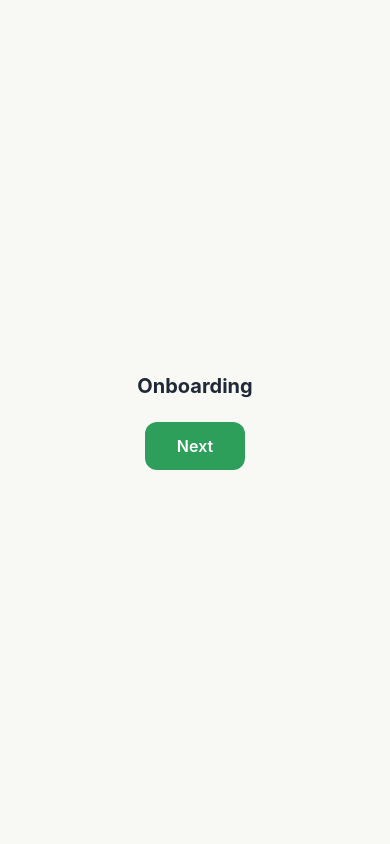
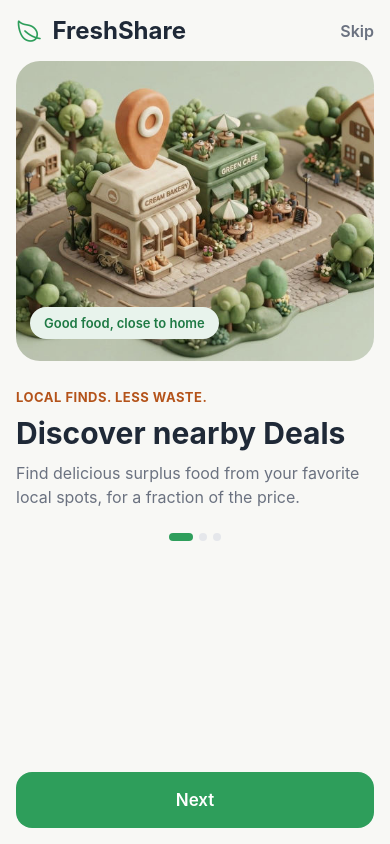
Before and after one commit to memadan122/FreshShare, a React Native app: screen /Onboarding in a window 390 px wide. Built offline with nearby package versions, Linux system fonts and the light colour scheme.

Commit message:
Build onboarding screens

```diff
--- a/src/screens/OnboardingScreen.js
+++ b/src/screens/OnboardingScreen.js
@@ -1,14 +1,110 @@
-import { View, Text, TouchableOpacity, StyleSheet } from 'react-native';
+import { useRef, useState } from 'react';
+import { View, Text, Image, FlatList, TouchableOpacity, StyleSheet, useWindowDimensions } from 'react-native';
+import { SafeAreaView } from 'react-native-safe-area-context';
+import Logo from '../components/Logo';
+import PrimaryButton from '../components/PrimaryButton';
 import { colors, fontSize, radius } from '../constants/theme';
 
+const slides = [
+  {
+    id: '1',
+    image: require('../../assets/images/onboarding-1.jpg'),
+    caption: 'Good food, close to home',
+    eyebrow: 'LOCAL FINDS. LESS WASTE.',
+    title: 'Discover nearby Deals',
+    text: 'Find delicious surplus food from your favorite local spots, for a fraction of the price.',
+    green: true,
+  },
+  {
+    id: '2',
+    image: require('../../assets/images/onboarding-2.jpg'),
+    caption: 'A little tap. A big difference.',
+    eyebrow: 'LESS WAITING. MORE SAVING.',
+    title: 'Reserve in seconds',
+    text: 'Choose a surprise bag, reserve your share, and leave the good food out of the bin.',
+    green: false,
+  },
+  {
+    id: '3',
+    image: require('../../assets/images/onboarding-3.jpg'),
+    caption: 'A delicious way to do good',
+    eyebrow: 'YOUR BAG. YOUR LITTLE WIN.',
+    title: 'Pick up and enjoy',
+    text: 'Stop by during your pickup window. Enjoy something tasty and help fight food waste.',
+    green: true,
+  },
+];
+
 export default function OnboardingScreen({ navigation }) {
+  const { width } = useWindowDimensions();
+  const [index, setIndex] = useState(0);
+  const listRef = useRef(null);
+
+  const goToLogin = () => navigation.replace('Login');
+
+  const handleNext = () => {
+    if (index < slides.length - 1) {
+      listRef.current.scrollToIndex({ index: index + 1 });
+    } else {
+      goToLogin();
+    }
+  };
+
+  // update the dots when the user swipes
+  const handleScrollEnd = (e) => {
+    const newIndex = Math.round(e.nativeEvent.contentOffset.x / width);
+    setIndex(newIndex);
+  };
+
+  const renderSlide = ({ item }) => (
+    <View style={{ width, paddingHorizontal: 16 }}>
+      <View>
+        <Image source={item.image} style={styles.image} />
+        <View style={[styles.caption, !item.green && styles.captionOrange]}>
+          <Text style={[styles.captionText, !item.green && styles.captionTextOrange]}>
+            {item.caption}
+          </Text>
+        </View>
+      </View>
+
+      <Text style={styles.eyebrow}>{item.eyebrow}</Text>
+      <Text style={styles.title}>{item.title}</Text>
+      <Text style={styles.text}>{item.text}</Text>
+    </View>
+  );
+
   return (
-    <View style={styles.container}>
-      <Text style={styles.title}>Onboarding</Text>
-      <TouchableOpacity style={styles.button} onPress={() => navigation.replace('Login')}>
-        <Text style={styles.buttonText}>Next</Text>
-      </TouchableOpacity>
-    </View>
+    <SafeAreaView style={styles.container}>
+      <View style={styles.header}>
+        <Logo size={24} />
+        <TouchableOpacity onPress={goToLogin}>
+          <Text style={styles.skip}>Skip</Text>
+        </TouchableOpacity>
+      </View>
+
+      <FlatList
+        ref={listRef}
+        data={slides}
+        renderItem={renderSlide}
+        keyExtractor={(item) => item.id}
+        horizontal
+        pagingEnabled
+        showsHorizontalScrollIndicator={false}
+        onMomentumScrollEnd={handleScrollEnd}
+        getItemLayout={(data, i) => ({ length: width, offset: width * i, index: i })}
+        style={{ flexGrow: 0 }}
+      />
+
+      <View style={styles.dots}>
+        {slides.map((slide, i) => (
+          <View key={slide.id} style={[styles.dot, i === index && styles.activeDot]} />
+        ))}
+      </View>
+
+      <View style={styles.footer}>
+        <PrimaryButton title={index === slides.length - 1 ? 'Get started' : 'Next'} onPress={handleNext} />
+      </View>
+    </SafeAreaView>
   );
 }
 
@@ -16,25 +112,83 @@ const styles = StyleSheet.create({
   container: {
     flex: 1,
     backgroundColor: colors.background,
+  },
+  header: {
+    flexDirection: 'row',
+    justifyContent: 'space-between',
     alignItems: 'center',
-    justifyContent: 'center',
-    padding: 24,
+    paddingHorizontal: 16,
+    paddingVertical: 16,
+  },
+  skip: {
+    fontSize: fontSize.body,
+    fontWeight: '600',
+    color: colors.textMuted,
+  },
+  image: {
+    width: '100%',
+    height: 300,
+    borderRadius: radius.xl,
+  },
+  caption: {
+    position: 'absolute',
+    left: 14,
+    bottom: 22,
+    backgroundColor: colors.primaryLight,
+    paddingHorizontal: 14,
+    paddingVertical: 8,
+    borderRadius: radius.pill,
+  },
+  captionOrange: {
+    backgroundColor: colors.accentLight,
+  },
+  captionText: {
+    fontSize: fontSize.small,
+    fontWeight: '600',
+    color: colors.primaryDark,
+  },
+  captionTextOrange: {
+    color: colors.accent,
+  },
+  eyebrow: {
+    marginTop: 28,
+    fontSize: fontSize.small,
+    fontWeight: '700',
+    color: colors.accent,
+    letterSpacing: 0.5,
   },
   title: {
-    fontSize: fontSize.heading,
+    marginTop: 10,
+    fontSize: 30,
     fontWeight: '700',
     color: colors.text,
   },
-  button: {
+  text: {
+    marginTop: 10,
+    fontSize: fontSize.body,
+    lineHeight: 24,
+    color: colors.textMuted,
+  },
+  dots: {
+    flexDirection: 'row',
+    justifyContent: 'center',
+    gap: 6,
     marginTop: 24,
+  },
+  dot: {
+    width: 8,
+    height: 8,
+    borderRadius: 4,
+    backgroundColor: colors.border,
+  },
+  activeDot: {
+    width: 24,
     backgroundColor: colors.primary,
-    paddingVertical: 14,
-    paddingHorizontal: 32,
-    borderRadius: radius.md,
   },
-  buttonText: {
-    color: colors.white,
-    fontSize: fontSize.body,
-    fontWeight: '600',
+  footer: {
+    flex: 1,
+    justifyContent: 'flex-end',
+    paddingHorizontal: 16,
+    paddingBottom: 16,
   },
 });
```
